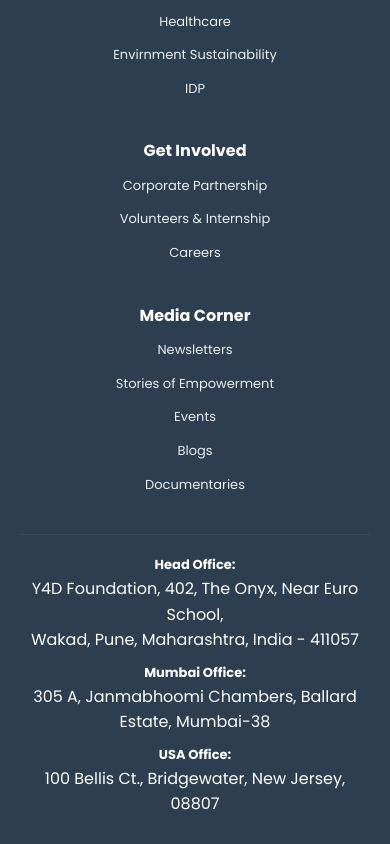
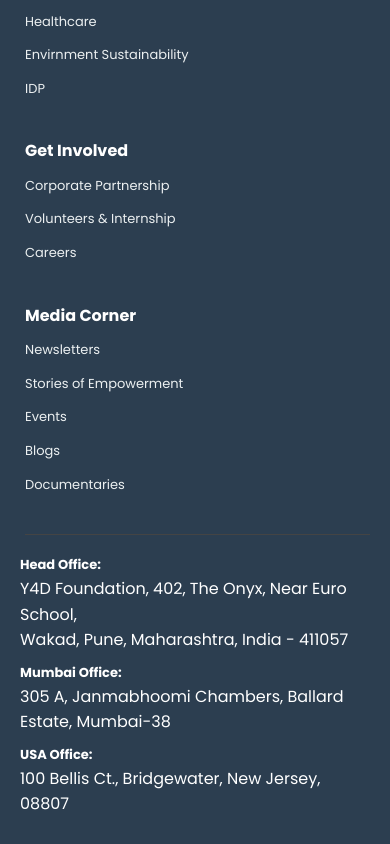
Before and after one commit to Shri0410/Y4D, a React (Vite) app in the folder frontend/: page /contact in a window 390 px wide. Shown: the part 4300-5144 px from the top of the page. Built offline with nearby package versions, Linux system fonts and the light colour scheme.

Commit message:
SHRI, footer content align left and map alignment in mobile view fix

```diff
--- a/frontend/src/component/Footer.css
+++ b/frontend/src/component/Footer.css
@@ -160,7 +160,7 @@
   .footer-left {
     display: flex;
     flex-direction: column;
-    align-items: center;
+    align-items: start;
     gap: 15px;
   }
 
@@ -192,4 +192,14 @@
     width: 100%;
     height: 200px;
   }
+  .footer-column {
+    text-align: start;
+  }
+  .footer-container {
+    align-items: start;
+    margin-left: 5px;
+  }
+  .footer-address {
+    text-align: start;
+  }
 }
--- a/frontend/src/pages/IndiaMapHover.css
+++ b/frontend/src/pages/IndiaMapHover.css
@@ -157,6 +157,8 @@
 @media (max-width: 1024px) {
   .map-container {
     padding-bottom: 80%;
+    margin-top: 0px;
+    margin-bottom: 0px;
   }
 
   .tooltip-box {
--- a/frontend/src/pages/ReachPresence.css
+++ b/frontend/src/pages/ReachPresence.css
@@ -83,47 +83,6 @@
   bottom: -14px;
   right: auto;
   transform: rotate(180deg);
-}
-
-/* Mobile Responsive */
-@media (max-width: 768px) {
-  .timeline-row,
-  .timeline-row.reverse {
-    flex-direction: column;
-    align-items: center;
-    justify-content: center;
-    gap: 40px;
-  }
-
-  .timeline-item {
-    width: 100%;
-    max-width: 280px;
-    text-align: center;
-    padding-left: 0px;
-    margin-left: 0px;
-  }
-
-  .circle {
-    margin: 0 auto 15px;
-  }
-
-  .connector {
-    width: 2px;
-    height: 40px;
-    border-left: 2px dashed #f97316;
-    border-top: none;
-    margin: 0 auto;
-    position: relative;
-  }
-
-  .arrow,
-  .arrow.reverse {
-    position: absolute;
-    left: -1px;
-    transform: translateX(-50%) rotate(90deg);
-    top: auto;
-    bottom: -25px;
-  }
 }
 
 .india-map-section {
@@ -514,4 +473,42 @@
   .rpt-title span::after {
     left: 20px;
   }
+
+  .timeline-row,
+  .timeline-row.reverse {
+    flex-direction: column;
+    align-items: center;
+    justify-content: center;
+    gap: 40px;
+  }
+
+  .timeline-item {
+    width: 100%;
+    max-width: 280px;
+    text-align: center;
+    padding-left: 0px;
+    margin-left: 0px;
+  }
+
+  .circle {
+    margin: 0 auto 15px;
+  }
+
+  .connector {
+    width: 2px;
+    height: 40px;
+    border-left: 2px dashed #f97316;
+    border-top: none;
+    margin: 0 auto;
+    position: relative;
+  }
+
+  .arrow,
+  .arrow.reverse {
+    position: absolute;
+    left: -1px;
+    transform: translateX(-50%) rotate(90deg);
+    top: auto;
+    bottom: -25px;
+  }
 }
```
